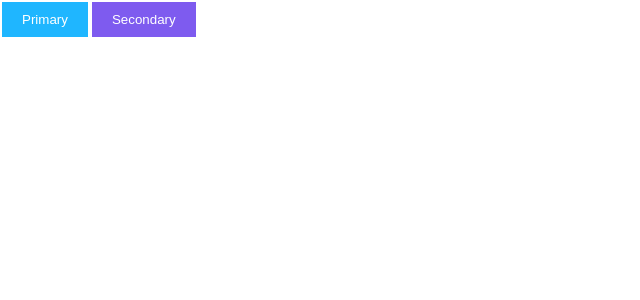
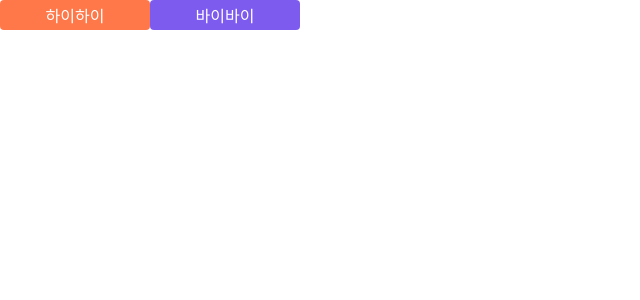
Before and after one commit to dnd-side-project/dnd-11th-6-frontend, a Next.js app: page / in a window 1280 px wide. Shown: the top 300 px of the page, without its empty margins (0-640 px from the left). Built offline with nearby package versions, Linux system fonts and the light colour scheme.

Commit message:
feat : sample 코드 생성

```diff
--- /dev/null
+++ b/src/components/Button/index.tsx
@@ -0,0 +1,57 @@
+import styled, { css } from 'styled-components'
+import { ReactNode, ReactElement } from 'react'
+import theme from '@/styles/theme'
+
+interface ButtonStyle {
+  width?: string
+  height?: string
+  bgColor?: keyof typeof theme.colors
+  hasBorder?: boolean
+  borderColor?: keyof typeof theme.colors
+  borderRadius?: string
+  textColor?: keyof typeof theme.colors
+  fontSize?: string
+}
+
+interface ButtonProps
+  extends React.ButtonHTMLAttributes<HTMLButtonElement>,
+    ButtonStyle {
+  children: ReactNode
+  className?: string
+}
+
+function Button({ className, children, ...rest }: ButtonProps): ReactElement {
+  return (
+    <ButtonStyled className={className} {...rest}>
+      {children}
+    </ButtonStyled>
+  )
+}
+
+const ButtonStyled = styled.button<ButtonStyle>`
+  cursor: pointer;
+  display: inline-flex;
+  justify-content: center;
+  align-items: center;
+  ${({
+    width = 'auto',
+    height = 'auto',
+    bgColor = 'white',
+    hasBorder = false,
+    borderColor = 'white',
+    borderRadius = '4px',
+    textColor = 'black',
+    fontSize = '14px',
+    theme,
+  }) => css`
+    width: ${width};
+    height: ${height};
+    background-color: ${theme.colors[bgColor]};
+    border: ${hasBorder ? `1px solid ${theme.colors[borderColor]}` : 'none'};
+    border-radius: ${borderRadius};
+    color: ${theme.colors[textColor]};
+    font-size: ${fontSize};
+  `}
+`
+
+export default Button
--- a/src/pages/api/hello.ts
+++ /dev/null
@@ -1,13 +0,0 @@
-// Next.js API route support: https://nextjs.org/docs/api-routes/introduction
-import type { NextApiRequest, NextApiResponse } from "next";
-
-type Data = {
-  name: string;
-};
-
-export default function handler(
-  req: NextApiRequest,
-  res: NextApiResponse<Data>,
-) {
-  res.status(200).json({ name: "John Doe" });
-}
--- a/src/pages/index.tsx
+++ b/src/pages/index.tsx
@@ -1,23 +1,26 @@
-import styled from "styled-components";
-
-interface ButtonProps {
-  primary?: boolean;
-}
-
-const Button = styled.button<ButtonProps>`
-  background-color: ${(props) =>
-    props.primary ? props.theme.colors.blue : props.theme.colors.purple};
-  color: ${(props) => props.theme.colors.white};
-  border: 2px solid;
-  padding: 10px 20px;
-  cursor: pointer;
-`;
+import Button from '@/components/Button'
 
 export default function Home() {
   return (
     <div>
-      <Button primary>Primary</Button>
-      <Button>Secondary</Button>
+      <Button
+        width="150px"
+        height="30px"
+        bgColor="orange"
+        textColor="white"
+        fontSize="16px"
+      >
+        하이하이
+      </Button>
+      <Button
+        width="150px"
+        height="30px"
+        bgColor="purple"
+        textColor="white"
+        fontSize="16px"
+      >
+        바이바이
+      </Button>
     </div>
-  );
+  )
 }
--- a/src/styles/theme.ts
+++ b/src/styles/theme.ts
@@ -1,32 +1,33 @@
 const theme = {
   screens: {
-    sm: "480px",
-    md: "768px",
-    lg: "976px",
-    xl: "1440px",
+    sm: '480px',
+    md: '768px',
+    lg: '976px',
+    xl: '1440px',
   },
   colors: {
-    white: "#ffffff",
-    blue: "#1fb6ff",
-    purple: "#7e5bef",
-    pink: "#ff49db",
-    orange: "#ff7849",
-    green: "#13ce66",
-    yellow: "#ffc82c",
-    grayDark: "#273444",
-    gray: "#8492a6",
-    grayLight: "#d3dce6",
+    black: '#000000',
+    white: '#ffffff',
+    blue: '#1fb6ff',
+    purple: '#7e5bef',
+    pink: '#ff49db',
+    orange: '#ff7849',
+    green: '#13ce66',
+    yellow: '#ffc82c',
+    grayDark: '#273444',
+    gray: '#8492a6',
+    grayLight: '#d3dce6',
   },
   sizes: {
-    small: "8px",
-    medium: "16px",
-    large: "24px",
+    small: '8px',
+    medium: '16px',
+    large: '24px',
   },
   typography: {
     fontSize: {
-      small: "12px",
-      medium: "16px",
-      large: "20px",
+      small: '12px',
+      medium: '16px',
+      large: '20px',
     },
     fontWeight: {
       light: 300,
@@ -34,27 +35,27 @@ const theme = {
       bold: 700,
     },
     lineHeight: {
-      small: "1.4",
-      medium: "1.6",
-      large: "1.8",
+      small: '1.4',
+      medium: '1.6',
+      large: '1.8',
     },
     fontFamily: {
-      sans: ["Graphik", "sans-serif"],
-      serif: ["Merriweather", "serif"],
+      sans: ['Graphik', 'sans-serif'],
+      serif: ['Merriweather', 'serif'],
     },
   },
   spacing: {
-    xs: "4px",
-    sm: "8px",
-    md: "16px",
-    lg: "24px",
-    xl: "32px",
+    xs: '4px',
+    sm: '8px',
+    md: '16px',
+    lg: '24px',
+    xl: '32px',
   },
   borderRadius: {
-    small: "4px",
-    medium: "8px",
-    large: "16px",
+    small: '4px',
+    medium: '8px',
+    large: '16px',
   },
-};
+}
 
-export default theme;
+export default theme
```
Also changed, not shown: 1 other file (tests, documents, lock files or other folders).
